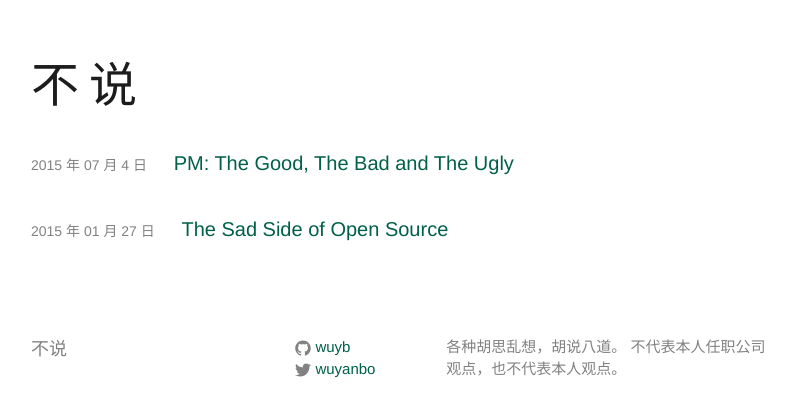
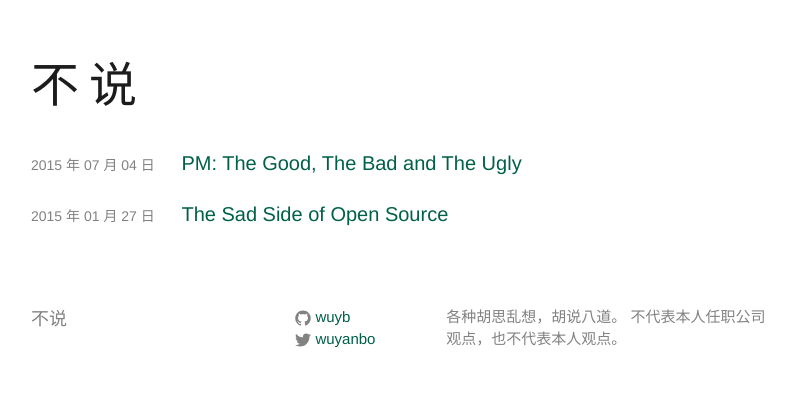
Before and after one commit to wuyb/wuyb1.github.io, a Jekyll site: the page built from index.html, in a window 1280 px wide. Shown: the top 417 px of the page, without its empty margins (239-1034 px from the left). Built offline with Jekyll 4.4.1, drawn with Linux system fonts in a browser that asks for light colours; Markdown is read by kramdown in place of the engine named in the settings.

Commit message:
make it compact

```diff
--- a/_sass/_layout.scss
+++ b/_sass/_layout.scss
@@ -177,7 +177,7 @@ a.site-title:visited {
     list-style: none;
 
     > li {
-        margin-bottom: $spacing-unit;
+        margin-bottom: $spacing-unit / 3;
     }
 }
 
--- a/index.html
+++ b/index.html
@@ -3,18 +3,14 @@ layout: default
 ---
 
 <div class="home">
-
   <ul class="post-list">
     {% for post in site.posts %}
       <li>
         <h2>
-          <span class="post-meta">{{ post.date | date: "%Y 年 %m 月 %-d 日" }}</span>
+          <span class="post-meta">{{ post.date | date: "%Y 年 %m 月 %d 日" }}</span>
           <a class="post-link" href="{{ post.url | prepend: site.baseurl }}">{{ post.title }}</a>
         </h2>
       </li>
     {% endfor %}
   </ul>
-
-<!--  <p class="rss-subscribe">subscribe <a href="{{ "/feed.xml" | prepend: site.baseurl }}">via RSS</a></p> -->
-
 </div>
```
